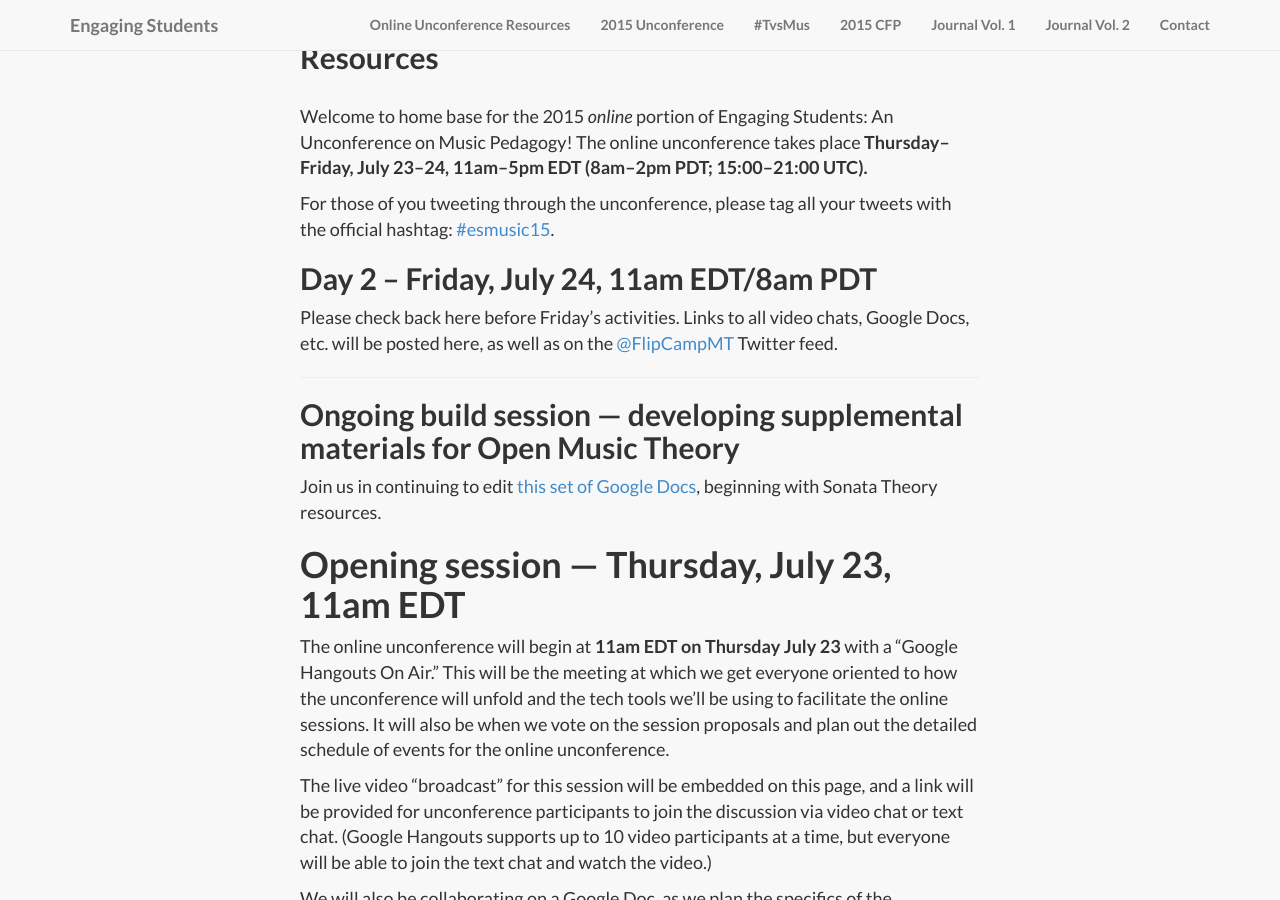
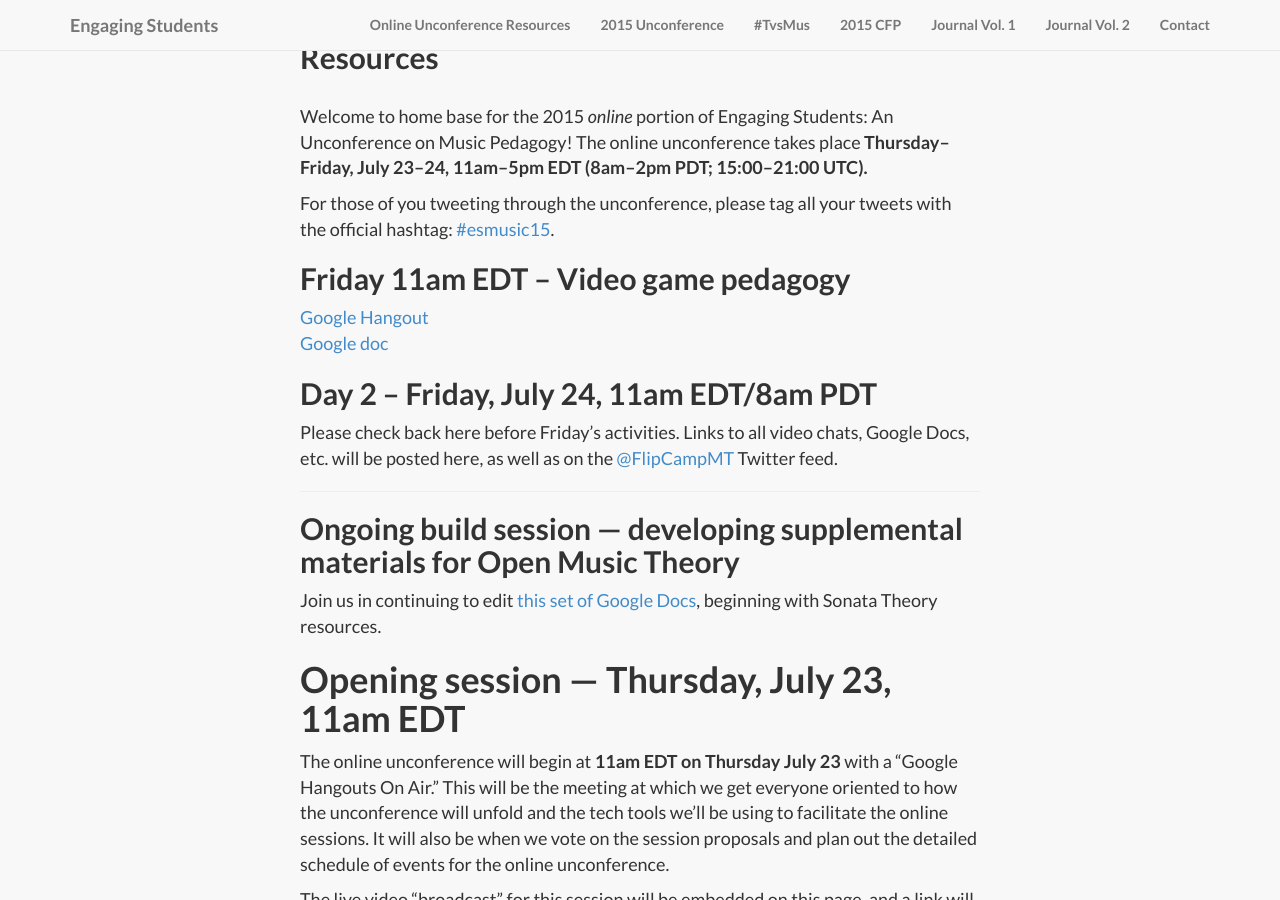
Before and after one commit to flipcamp/flipcamp.github.io, a Jekyll site: the page built from unconference2015.md, in a window 1280 px wide and 900 px high, scrolled down 870 px. Built offline with Jekyll 4.4.1, drawn with Linux system fonts in a browser that asks for light colours; nearby versions of some CDN libraries; library files that are not in the unit come from our copies.

Commit message:
Friday session 1

```diff
--- a/unconference2015.md
+++ b/unconference2015.md
@@ -8,6 +8,11 @@ Welcome to home base for the 2015 *online* portion of Engaging Students: An Unco
 
 For those of you tweeting through the unconference, please tag all your tweets with the official hashtag: [#esmusic15](https://twitter.com/search?q=%23esmusic15&src=typd&vertical=default&f=tweets).
 
+
+## Friday 11am EDT – Video game pedagogy
+
+[Google Hangout](https://plus.google.com/hangouts/_/gzrybl6ttw7lcpsp2h53vjhcyya)
+[Google doc](https://docs.google.com/document/d/1l3S_BJCFUk67Co8CMrsWScZYtCLI1Th9QJOzDn9RChU/edit?usp=sharing)
 
 ## Day 2 – Friday, July 24, 11am EDT/8am PDT
 
```
